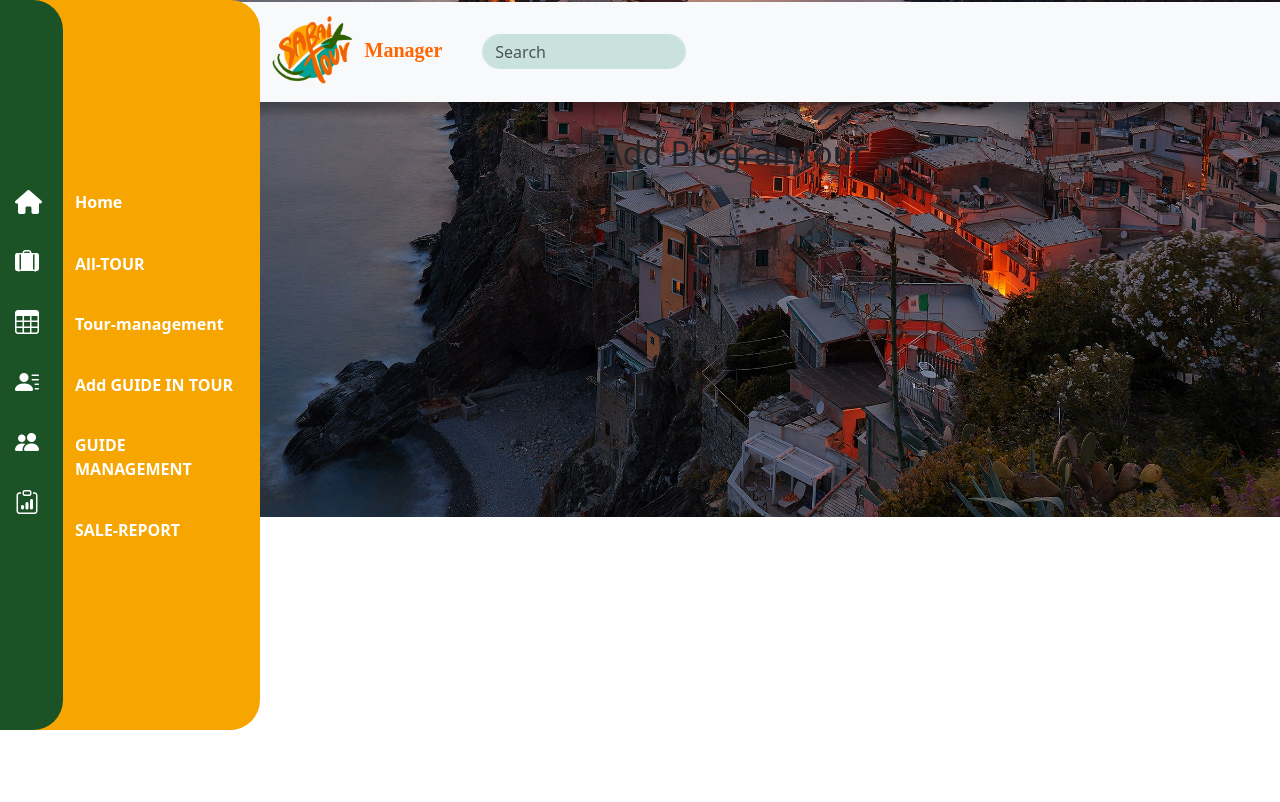
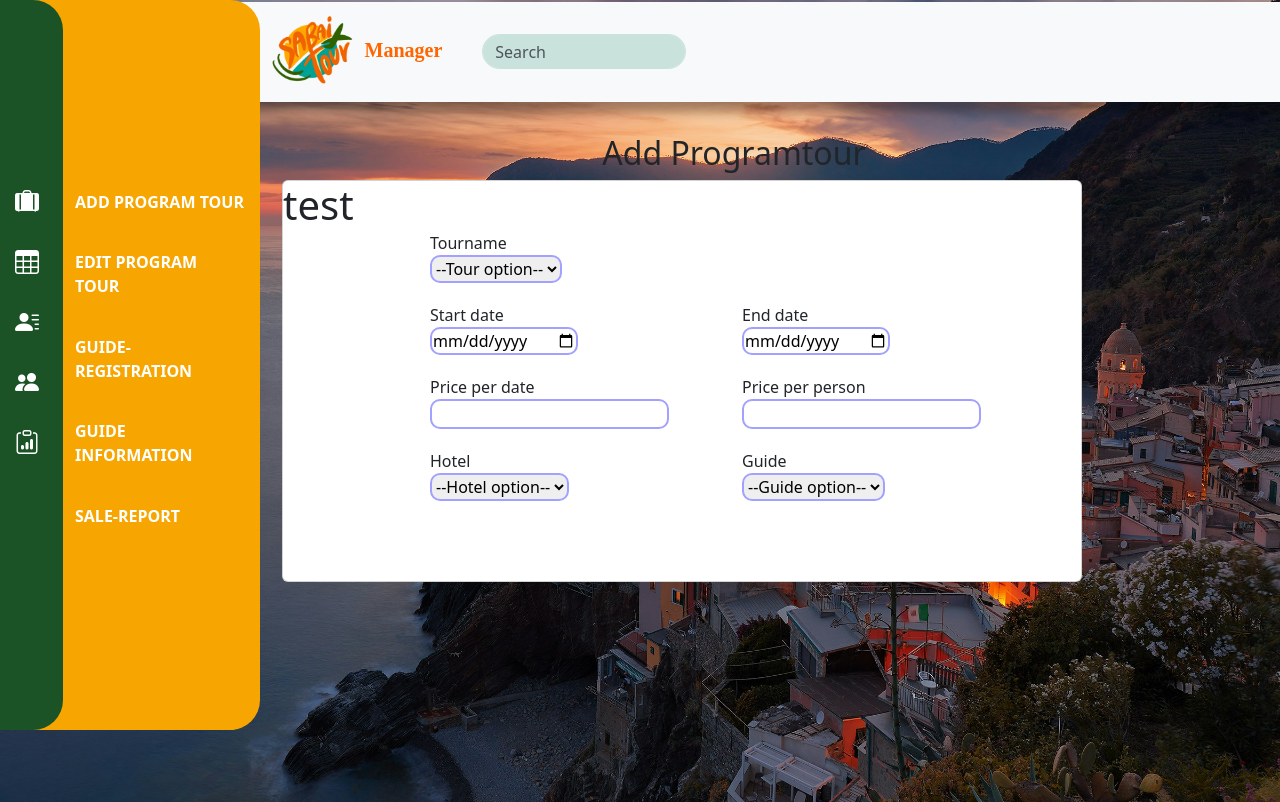
Before and after one commit to jnpyyearth/sabaitour, an Angular app: page /add-tour in a window 1280 px wide. Shown: the top 802 px of the page. Built offline with nearby package versions, Linux system fonts and the light colour scheme; a web font is replaced by a local one.

Commit message:
add tour

```diff
--- a/src/app/Manager/add-tour/add-tour.component.css
+++ b/src/app/Manager/add-tour/add-tour.component.css
@@ -1,8 +1,30 @@
 .container{
     padding-left: 200px;
+
+
 }
 
 .header{
     padding-top: 2rem;
     text-align: center;
 }
+
+.tourinfo{
+    padding-top: 40px;
+    width: 600px;
+    height: 400px;
+}
+
+.card{
+    width: 800px;
+}
+
+.boxinput{
+    margin: 10px;
+}
+
+input,select{
+    border: 2px solid rgb(162, 161, 255);
+    border-radius: 10px;
+
+}
--- a/src/app/Manager/add-tour/add-tour.component.html
+++ b/src/app/Manager/add-tour/add-tour.component.html
@@ -5,12 +5,107 @@
     <div class="header">
         <h2>Add Programtour</h2>
     </div>
+    <div class="card">
 
-    <div class="tourinfo">
+
+        <div class="row">
+
+        <div class="col-2">
+            <h1>test</h1>
+        </div>
+
+        <div class="col-10">
+            <div class="tourinfo">
+            <div class="row">
+                <div class="col">
+                    <div class="boxinput">
+                        <label for="text">Tourname</label><br>
+                        <select name="tourname" id="tour">
+                        <option value="">--Tour option--</option>
+                        <option value="1">??</option>
+                        <option value="1">??</option>
+                        <option value="1">??</option>
+                        <option value="1">??</option>
+                        </select>
+                    </div>
+
+                </div>
+                <div class="col">
+
+                </div>
+            </div>
+            <div class="row">
+                <div class="col">
+                    <div class="boxinput">
+                        <label for="date">Start date</label><br>
+                        <input type="date" id="startdate" name="startdate" required>
+                    </div>
+                </div>
+                <div class="col">
+                    <div class="boxinput">
+                        <label for="date">End date</label><br>
+                        <input type="date" id="enddate" name="enddate" required>
+                    </div>
+
+                </div>
+            </div>
+
+            <div class="row">
+                <div class="col">
+                    <div class="boxinput">
+                            <label for="price">Price per date</label><br>
+                            <input type="number" id="price per date" name="price per day" required>
+                        </div>
+
+                </div>
+                <div class="col">
+                    <div class="boxinput">
+                        <label for="price">Price per person</label><br>
+                        <input type="number" id="price per date" name="price per day" required>
+                    </div>
+
+                </div>
+            </div>
+
+            <div class="row">
+                <div class="col">
+                    <div class="boxinput">
+                        <label for="text">Hotel</label><br>
+                        <select name="Hotel" id="Hotel">
+                        <option value="">--Hotel option--</option>
+                        <option value="1">??</option>
+                        <option value="1">??</option>
+                        <option value="1">??</option>
+                        <option value="1">??</option>
+                        </select>
+                    </div>
+
+                </div>
+                <div class="col">
+                    <div class="boxinput">
+                        <label for="text">Guide</label><br>
+                        <select name="Guide" id="Guide">
+                        <option value="">--Guide option--</option>
+                        <option value="1">??</option>
+                        <option value="1">??</option>
+                        <option value="1">??</option>
+                        <option value="1">??</option>
+                        </select>
+                    </div>
+
+                </div>
+            </div>
 
 
 
+            </div>
+        </div>
+
+    </div>
     </div>
 
 
+
+
+
 </div>
--- a/src/app/Manager/sidebar-manager/sidebar-manager.component.css
+++ b/src/app/Manager/sidebar-manager/sidebar-manager.component.css
@@ -101,7 +101,7 @@
 }
 
 #all {
-  margin-top: 1rem;
+  margin-top: 1.5rem;
 }
 
 
--- a/src/app/Manager/sidebar-manager/sidebar-manager.component.html
+++ b/src/app/Manager/sidebar-manager/sidebar-manager.component.html
@@ -5,33 +5,29 @@
   style="background-color: #F7A601; width: 280px; height: 730px; border-radius: 0 30px 30px 0; position: fixed; top: 0; left: 60px; ">
   <ul class="nav nav-pills flex-column mb-auto">
 
-    <li class="nav-item-1">
-      <a  class="nav-link text-white" id="home" routerLink="/home-manager">
-        Home
-      </a>
-    </li>
+
 
     <li class="nav-item-1">
       <a class="nav-link text-white" id="all" routerLink="/all-tour">
-        All-TOUR
+        ADD PROGRAM TOUR
       </a>
     </li>
 
     <li class="nav-item-1" id="tour">
         <a class="nav-link text-white" routerLink="/add-tour">
-            Tour-management
+        EDIT PROGRAM TOUR
         </a>
     </li>
 
     <li class="nav-item-1" id="add-guide">
         <a  class="nav-link text-white"routerLink="/guide-intour">
-           Add GUIDE IN TOUR
+            GUIDE-REGISTRATION
         </a>
     </li>
 
     <li class="nav-item-1" id="guide" >
       <a class="nav-link text-white"routerLink="/guide-info">
-         GUIDE MANAGEMENT
+         GUIDE INFORMATION
       </a>
     </li>
 
@@ -52,12 +48,7 @@
 
 
   <ul class="nav nav-pills flex-column mb-auto">
-    <li class="nav-item">
-      <a href="#" class="nav-link text-white" routerLink="/home-manager">
-        <i class="fas fa-home"></i>
-        <!-- Home -->
-      </a>
-    </li>
+
 
     <li class="nav-item">
       <a href="#" class="nav-link text-white"  routerLink="/all-tour">
--- a/src/styles.css
+++ b/src/styles.css
@@ -19,3 +19,9 @@
         background-size: cover;
         background-position: center;
       }
+
+  html, body{
+    height: 100%;
+    margin: 0;
+    padding: 0;
+  }
```
